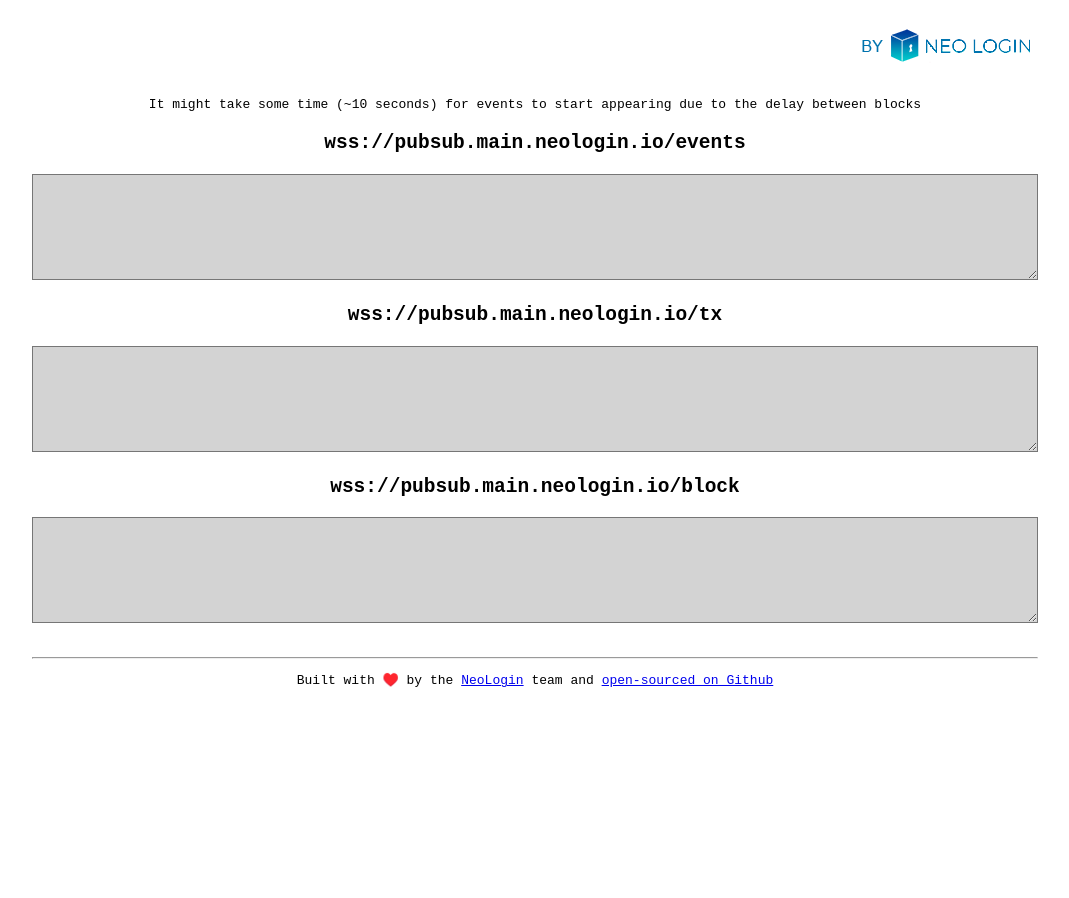
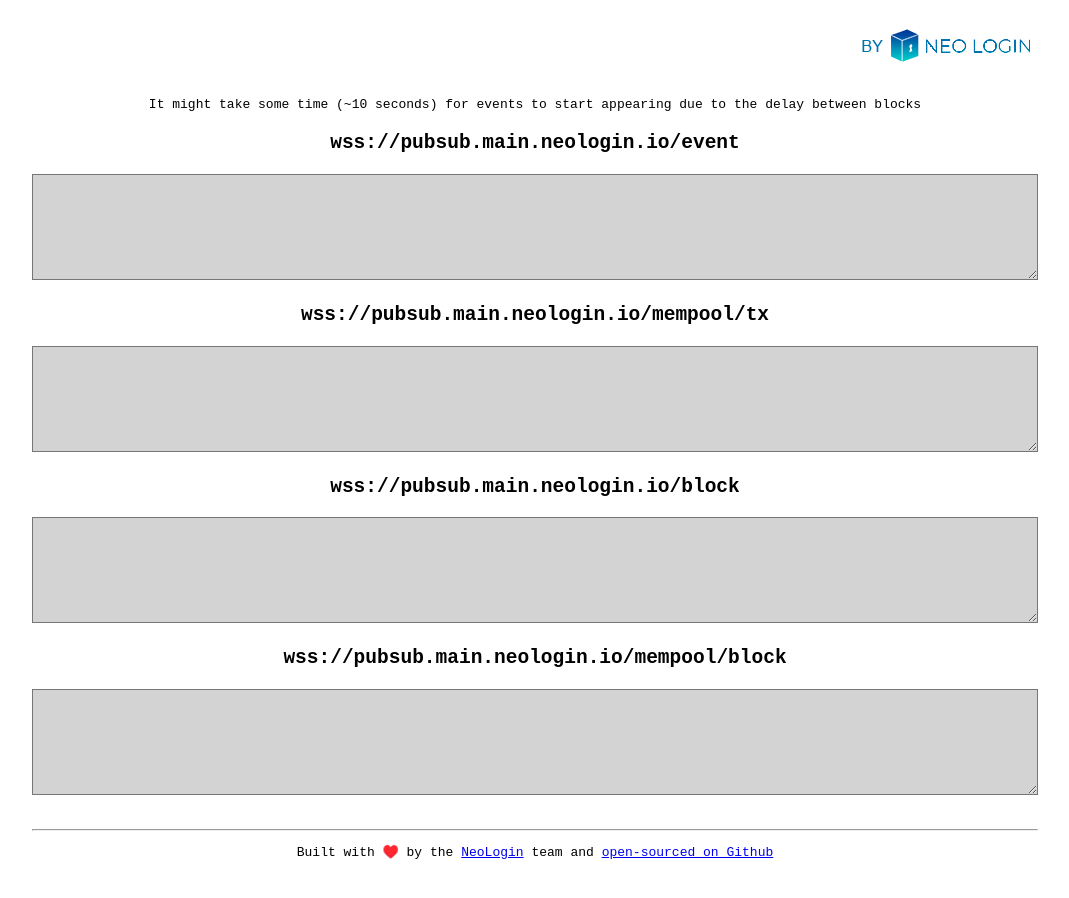
Before and after one commit to corollari/neo-PubSub, a plain HTML site: page website/index.html in a window 1280 px wide. Shown: the part 320-1218 px from the top of the page, without its empty margins (105-1174 px from the left). Before the commit the page ends 1051 px from the top, so only its background shows below. Drawn offline with Linux system fonts and the light colour scheme.

Commit message:
Update docs with new schemes

```diff
--- a/website/index.html
+++ b/website/index.html
@@ -42,16 +42,18 @@ img{
 	<body>
 		<img src="banner.png">
 		<pre>It might take some time (~10 seconds) for events to start appearing due to the delay between blocks</pre>
-		<h2><pre>wss://pubsub.main.neologin.io/events</pre></h2>
+		<h2><pre>wss://pubsub.main.neologin.io/event</pre></h2>
 		<textarea id="events" class="outbox"></textarea>
-		<h2><pre>wss://pubsub.main.neologin.io/tx</pre></h2>
+		<h2><pre>wss://pubsub.main.neologin.io/mempool/tx</pre></h2>
 		<textarea id="tx" class="outbox"></textarea>
 		<h2><pre>wss://pubsub.main.neologin.io/block</pre></h2>
 		<textarea id="block" class="outbox"></textarea>
+		<h2><pre>wss://pubsub.main.neologin.io/mempool/block</pre></h2>
+		<textarea id="mempool/block" class="outbox"></textarea>
 		<hr />
 		<pre>Built with ♥️ by the <a href="https://neologin.io">NeoLogin</a> team and <a href="https://github.com/corollari/neo-PubSub">open-sourced on Github</a></pre>
 		<script>
-			for(const channel of ["events", "tx", "block"]){
+			for(const channel of ["event", "mempool/tx", "block", "mempool/block"]){
 				const ws = new WebSocket('wss://pubsub.main.neologin.io/'+channel)
 				const el = document.getElementById(channel)
 				ws.onmessage = (event) => {
```
Also changed, not shown: readme.md.
